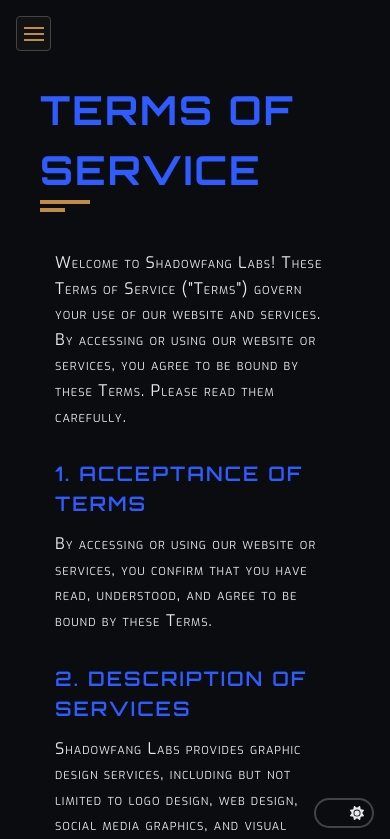
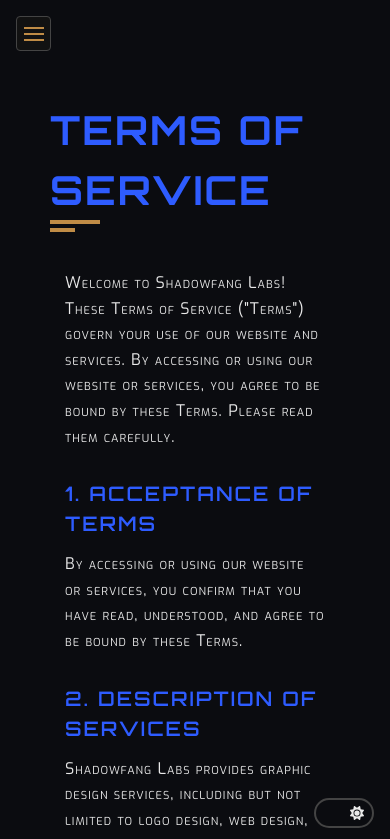
Before and after one commit to RevShdwfang/shdwfanglabs, a Next.js app: page /terms-of-service in a window 390 px wide. Shown: the top 839 px of the page. Built offline with nearby package versions, Linux system fonts and the light colour scheme; no server answers.

Commit message:
update globals.css

```diff
--- a/app/globals.css
+++ b/app/globals.css
@@ -557,11 +557,16 @@
   .aside-footer {
     text-align: center;
     padding-bottom: 20px;
+    overflow-y: auto;
   }
 
   .layout-main {
-    padding: 20px;
-  }
+  flex-grow: 1;
+  min-height: 100svh; /* small viewport height */
+  display: flex;
+  flex-direction: column;
+}
+
 
   .aside.open ~ .nav-toggler {
   left: 265px; /* 250px sidebar + 15px spacing */
@@ -612,6 +617,7 @@
   }
 
   .layout-main {
+    margin-left: 0;
     padding: 20px;
   }
 
@@ -668,6 +674,7 @@
   }
 
   .layout-main {
+    margin-left: 0;
     padding: 20px;
   }
 }
--- a/app/layout.tsx
+++ b/app/layout.tsx
@@ -1,19 +1,25 @@
 // app/layout.tsx
 import './globals.css';
+import '@/styles/styleswitcher.css';
+
 import StyleSwitcher from '@/components/StyleSwitcher';
 import { CartProvider } from '@/components/cart/cart-context';
-import '@/styles/styleswitcher.css';
 import ClientLayout from '@/components/ClientLayout';
 
-export const metadata = {
+import type { Metadata } from 'next';
+
+export const metadata: Metadata = {
+  metadataBase: new URL('https://www.shdwfanglabs.com'),
   title: 'Shadowfang Labs – Unleashing Bold Design',
-  description: 'Shadowfang Labs transforms adversity into striking digital design. Specializing in branding, UI/UX, and stream visuals that tell your story.',
+  description:
+    'Shadowfang Labs transforms adversity into striking digital design. Specializing in branding, UI/UX, and stream visuals that tell your story.',
   icons: {
     icon: '/favicon.ico',
   },
   openGraph: {
     title: 'Shadowfang Labs – Unleashing Bold Design',
-    description: 'Born of Shadows, Built for Legacy. From stream overlays to full brand identity — powered by purpose and crafted with resilience.',
+    description:
+      'Born of Shadows, Built for Legacy. From stream overlays to full brand identity — powered by purpose and crafted with resilience.',
     url: 'https://www.shdwfanglabs.com',
     siteName: 'Shadowfang Labs',
     type: 'website',
@@ -29,14 +35,18 @@
   twitter: {
     card: 'summary_large_image',
     title: 'Shadowfang Labs – Unleashing Bold Design',
-    description: 'Born of Shadows, Built for Legacy. Shadowfang Labs creates bold visuals and purposeful designs for brands and creators.',
+    description:
+      'Born of Shadows, Built for Legacy. Shadowfang Labs creates bold visuals and purposeful designs for brands and creators.',
     creator: '@theShdwfang',
     images: ['/og-preview.jpg'],
   },
 };
 
-
-export default function RootLayout({ children }: { children: React.ReactNode }) {
+export default function RootLayout({
+  children,
+}: {
+  children: React.ReactNode;
+}) {
   return (
     <html lang="en">
       <head>
@@ -49,7 +59,7 @@
           crossOrigin="anonymous"
         />
 
-  {/* ✅ Google-hosted Orbitron (no preload needed) */}
+        {/* ✅ Google-hosted Orbitron – no preload, just link */}
         <link
           rel="stylesheet"
           href="https://fonts.googleapis.com/css2?family=Orbitron:wght@400..900&display=swap"
--- a/components/modules/contactform.module.css
+++ b/components/modules/contactform.module.css
@@ -89,7 +89,7 @@
 
 .errorMessage {
   text-align: center;
-  color: #ff4c4c;
+  color: #D92B2B;
   margin-top: 1.5rem;
   font-weight: 600;
 }
--- a/components/modules/herobanner.module.css
+++ b/components/modules/herobanner.module.css
@@ -23,7 +23,7 @@
 
 .heroLogo {
   max-width: 220px;
-  width: 100%;
+  width:200px;
   height: auto;
 }
 
```
Lines whose indentation alone changed are shown as unchanged.
